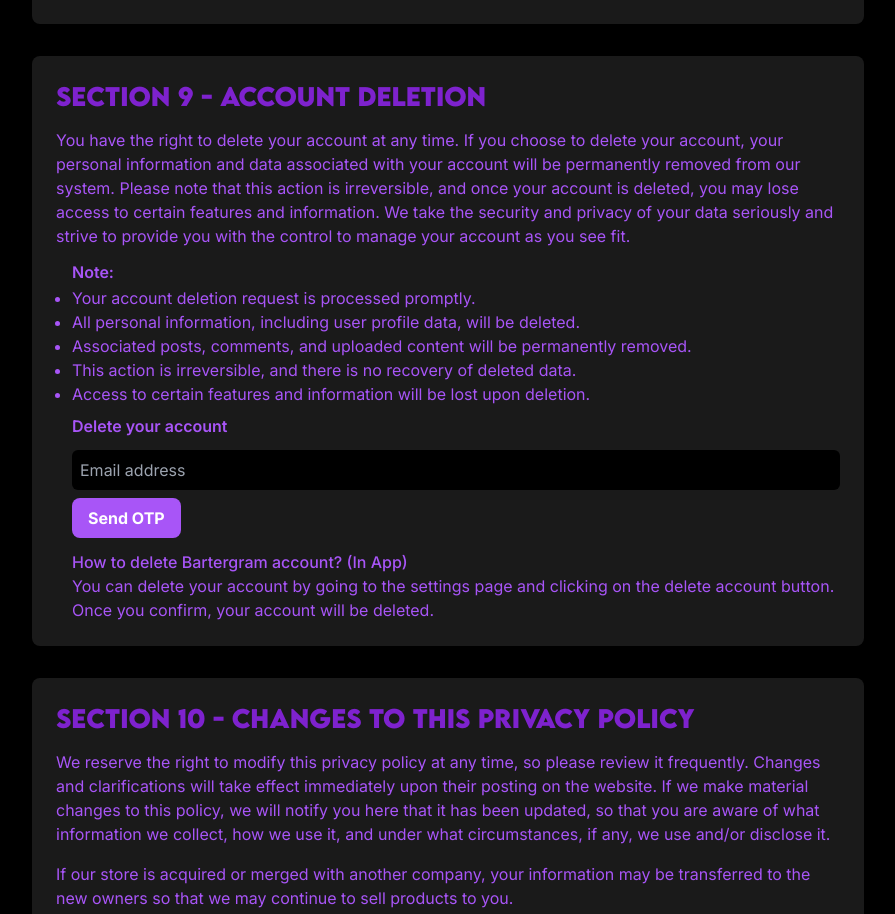
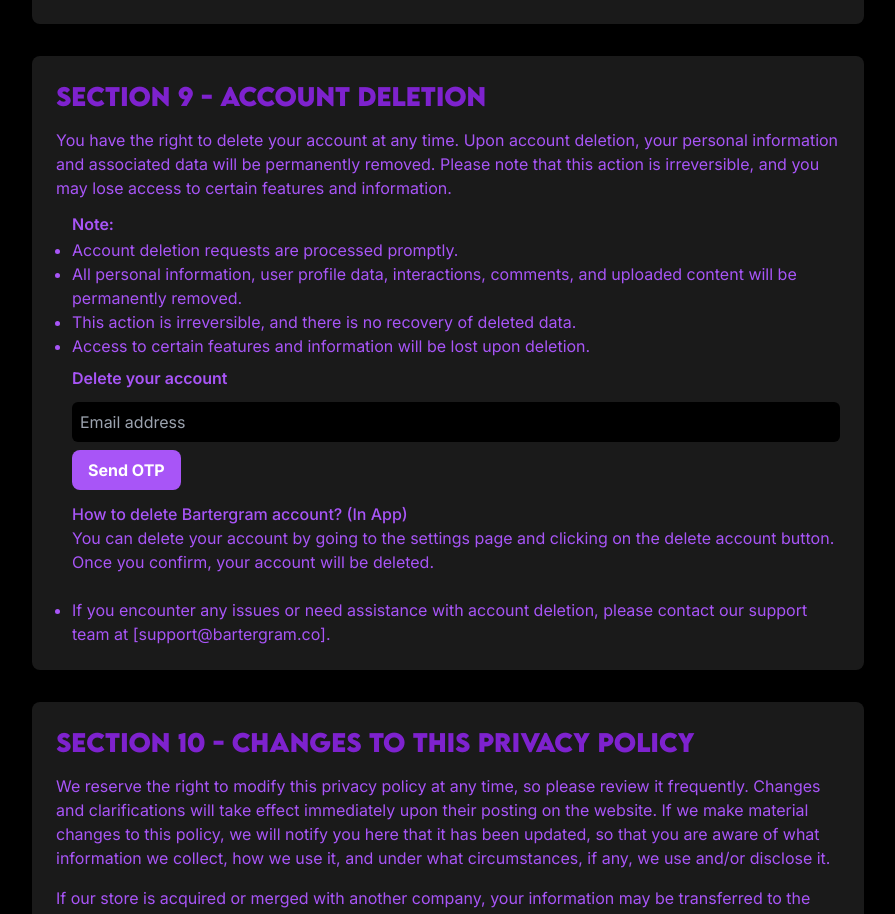
Before and after one commit to kunwar4321/bartergram, a Next.js app: page /privacy-policy in a window 1280 px wide. Shown: the part 2760-3674 px from the top of the page, without its empty margins (192-1087 px from the left). Built offline with nearby package versions, Linux system fonts and the light colour scheme.

Commit message:
fix: Privacy policy related changes

```diff
--- a/app/components/DeleteAccount.jsx
+++ b/app/components/DeleteAccount.jsx
@@ -108,10 +108,7 @@
 
   return (
     <>
-      <div
-        id={"delete-user"}
-        className="flex flex-col justify-center my-2 gap-3"
-      >
+      <div className="flex flex-col justify-center my-2 gap-3">
         <label className="font-semibold">Delete your account</label>
         <div className="flex justify-between w-full gap-x-3 h-10">
           <input
--- a/app/privacy-policy/page.jsx
+++ b/app/privacy-policy/page.jsx
@@ -66,21 +66,17 @@
   {
     title: "Account Deletion",
     content: [
-      "You have the right to delete your account at any time. If you choose to delete your account, your personal information and data associated with your account will be permanently removed from our system. Please note that this action is irreversible, and once your account is deleted, you may lose access to certain features and information. We take the security and privacy of your data seriously and strive to provide you with the control to manage your account as you see fit.",
+      "You have the right to delete your account at any time. Upon account deletion, your personal information and associated data will be permanently removed. Please note that this action is irreversible, and you may lose access to certain features and information.",
     ],
     component: (
-      <ul className="list-disc pl-4 accent-rose-500">
+      <ul id={"delete-user"} className="list-disc pl-4 accent-rose-500">
         <h3 className="font-semibold text-base lg:text-md mt-3 mb-0.5">
           Note:
         </h3>
-        <li>Your account deletion request is processed promptly.</li>
+        <li>Account deletion requests are processed promptly.</li>
         <li>
-          All personal information, including user profile data, will be
-          deleted.
-        </li>
-        <li>
-          Associated posts, comments, and uploaded content will be permanently
-          removed.
+          All personal information, user profile data, interactions, comments,
+          and uploaded content will be permanently removed.
         </li>
         <li>
           This action is irreversible, and there is no recovery of deleted data.
@@ -90,6 +86,11 @@
         </li>
 
         <DeleteAccount />
+
+        <li className="mt-6">
+          If you encounter any issues or need assistance with account deletion,
+          please contact our support team at [support@bartergram.co].
+        </li>
       </ul>
     ),
   },
```
